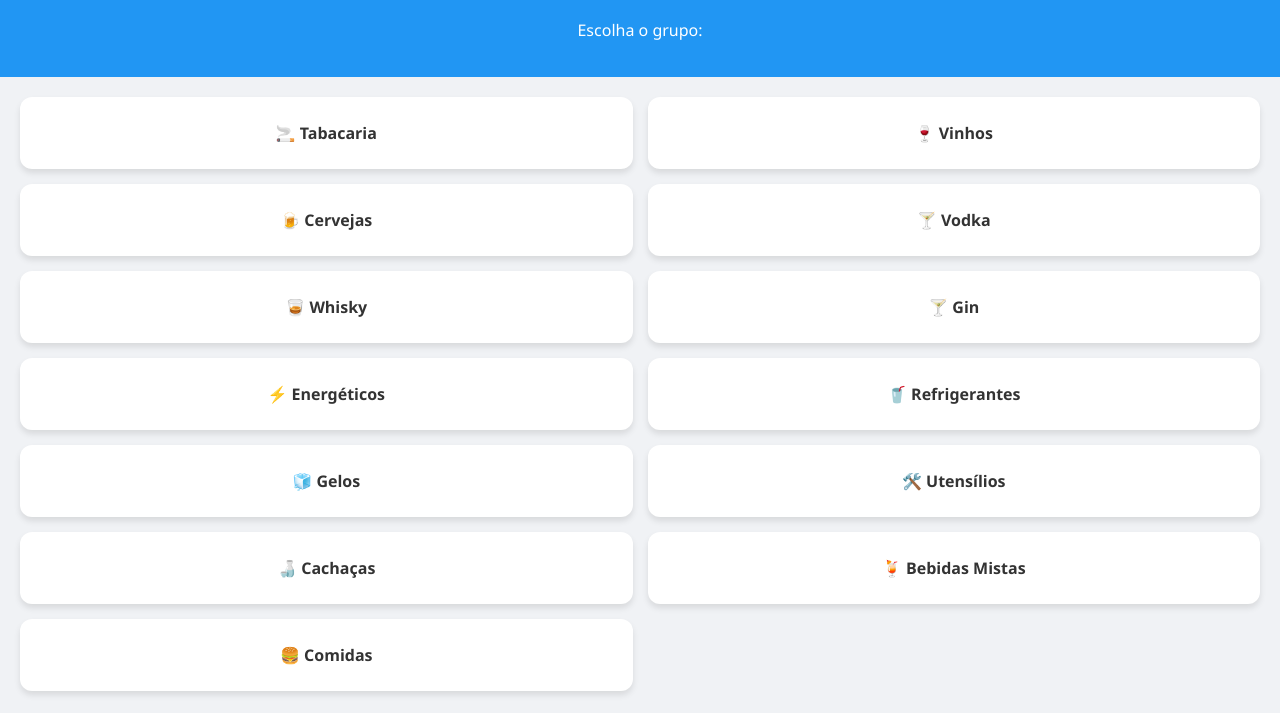
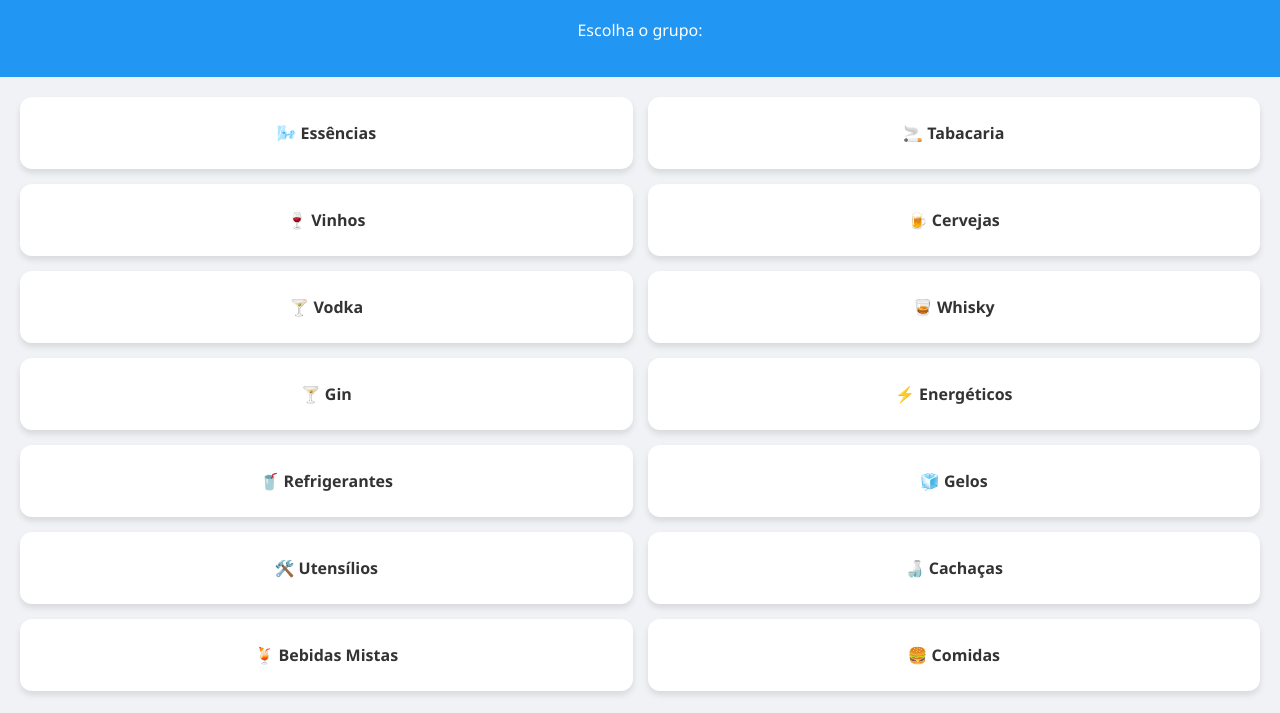
Before and after one commit to Lucasfracry/checklist_adega, a plain HTML site: page index.html in a window 1280 px wide. Shown: the part 87-800 px from the top of the page. Drawn offline with Linux system fonts and the light colour scheme.

Commit message:
Update index.html

```diff
--- a/index.html
+++ b/index.html
@@ -14,6 +14,7 @@
             <p>Escolha o grupo:</p>
         </div>
         <div class="grid-categorias">
+            <button onclick="abrirLista('Essencias')">🌬️ Essências</button>
             <button onclick="abrirLista('Tabacaria')">🚬 Tabacaria</button>
             <button onclick="abrirLista('Vinhos')">🍷 Vinhos</button>
             <button onclick="abrirLista('Cervejas')">🍺 Cervejas</button>
```
